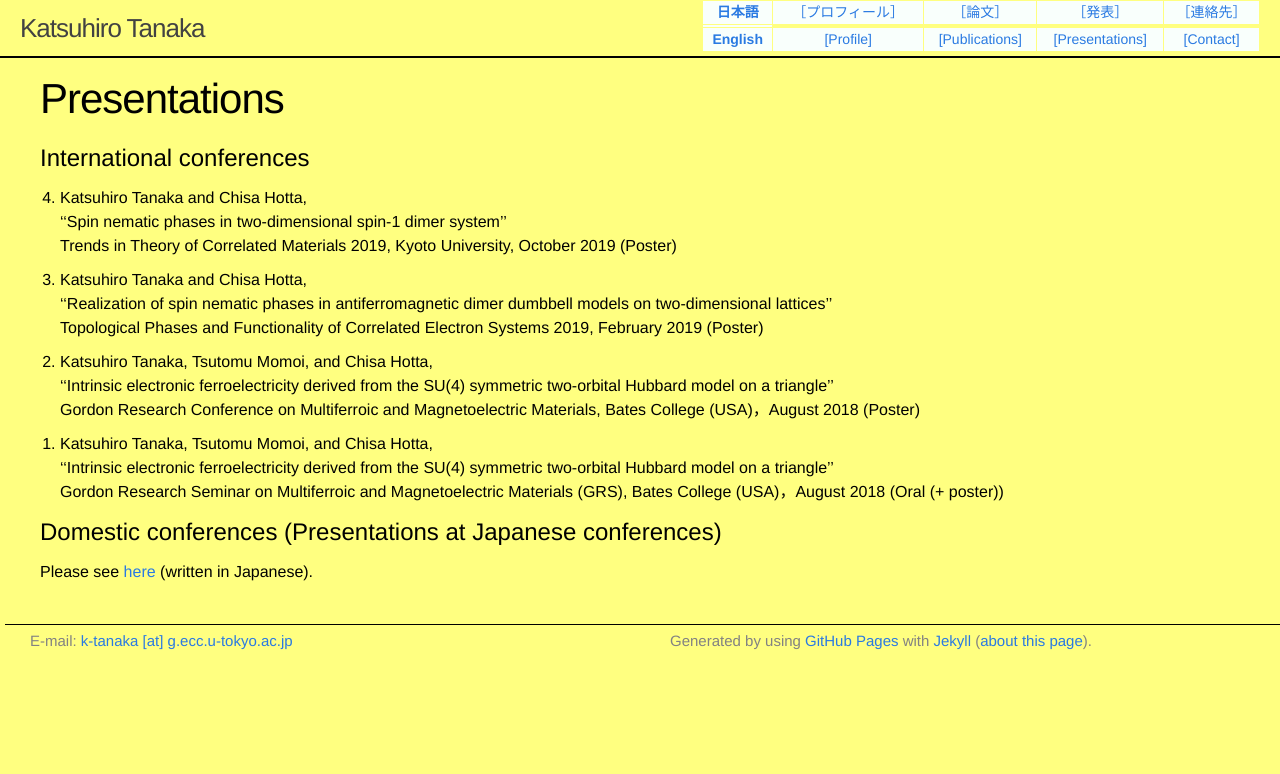
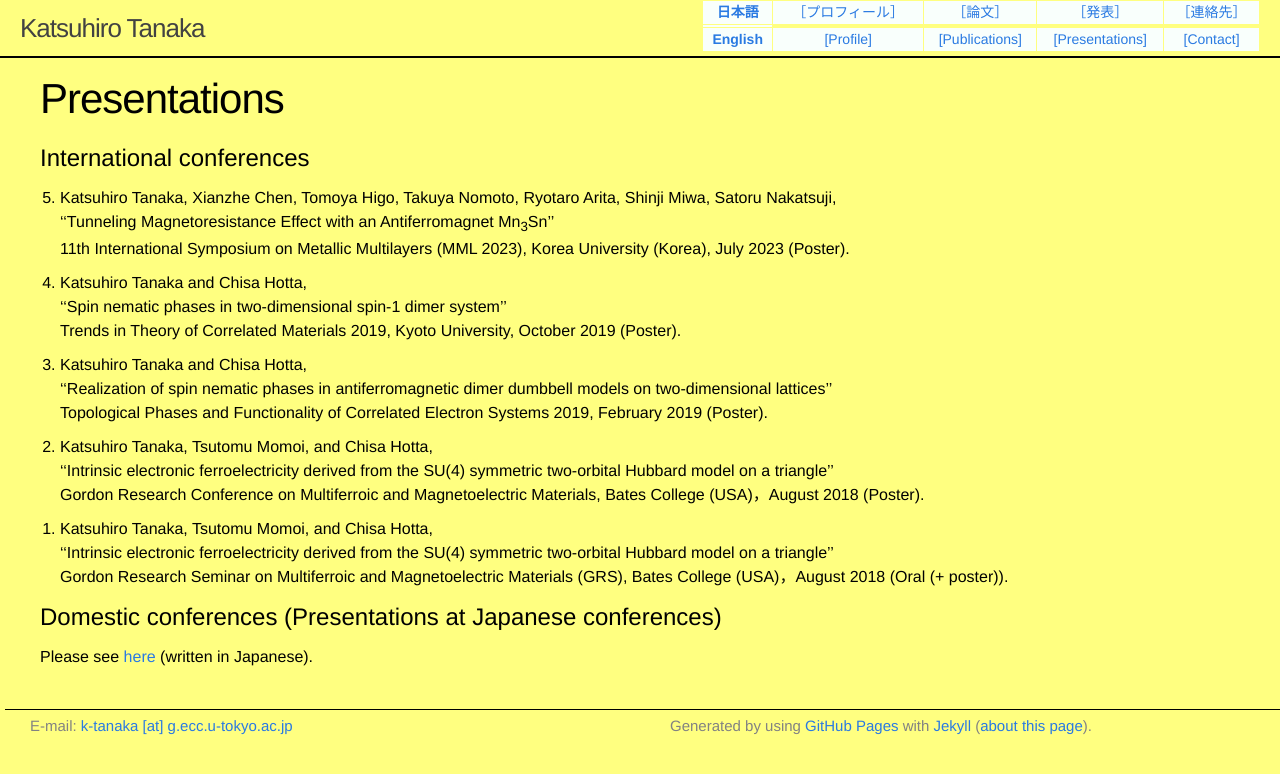
Before and after one commit to katsu-tanaka/katsu-tanaka.github.io, a Jekyll site: the page built from en/presentations_e.md, in a window 1280 px wide. Shown: the top 774 px of the page. Built offline with Jekyll 4.4.1, drawn with Linux system fonts in a browser that asks for light colours.

Commit message:
add MML2023

```diff
--- a/en/presentations_e.md
+++ b/en/presentations_e.md
@@ -5,21 +5,25 @@ title: Presentations
 
 # International conferences
 
+1. Katsuhiro Tanaka, Xianzhe Chen, Tomoya Higo, Takuya Nomoto, Ryotaro Arita, Shinji Miwa, Satoru Nakatsuji,
+  ''Tunneling Magnetoresistance Effect with an Antiferromagnet Mn<sub>3</sub>Sn''
+  11th International Symposium on Metallic Multilayers (MML 2023), Korea University (Korea), July 2023 (Poster).
+
 1. Katsuhiro Tanaka and Chisa Hotta,
    ''Spin nematic phases in two-dimensional spin-1 dimer system''
-   Trends in Theory of Correlated Materials 2019, Kyoto University, October 2019 (Poster)
+   Trends in Theory of Correlated Materials 2019, Kyoto University, October 2019 (Poster).
 
 1. Katsuhiro Tanaka and Chisa Hotta,
    ''Realization of spin nematic phases in antiferromagnetic dimer dumbbell models on two-dimensional lattices''
-   Topological Phases and Functionality of Correlated Electron Systems 2019, February 2019 (Poster)
+   Topological Phases and Functionality of Correlated Electron Systems 2019, February 2019 (Poster).
 
 1. Katsuhiro Tanaka, Tsutomu Momoi, and Chisa Hotta,
    ''Intrinsic electronic ferroelectricity derived from the SU(4) symmetric two-orbital Hubbard model on a triangle''
-   Gordon Research Conference on Multiferroic and Magnetoelectric Materials, Bates College (USA)，August 2018 (Poster)
+   Gordon Research Conference on Multiferroic and Magnetoelectric Materials, Bates College (USA)，August 2018 (Poster).
 
 1. Katsuhiro Tanaka, Tsutomu Momoi, and Chisa Hotta,
    ''Intrinsic electronic ferroelectricity derived from the SU(4) symmetric two-orbital Hubbard model on a triangle''
-   Gordon Research Seminar on Multiferroic and Magnetoelectric Materials (GRS), Bates College (USA)，August 2018 (Oral (+ poster))
+   Gordon Research Seminar on Multiferroic and Magnetoelectric Materials (GRS), Bates College (USA)，August 2018 (Oral (+ poster)).
 {: reversed="reversed"}
 
 # Domestic conferences (Presentations at Japanese conferences)
```
Also changed, not shown: index.md (+5 -0 lines), index_e.md (+5 -0 lines), ja/presentations_j.md (+4 -0 lines).
